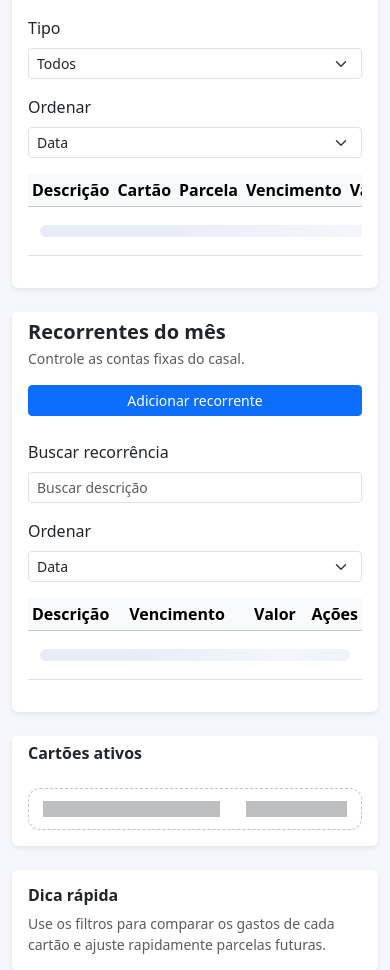
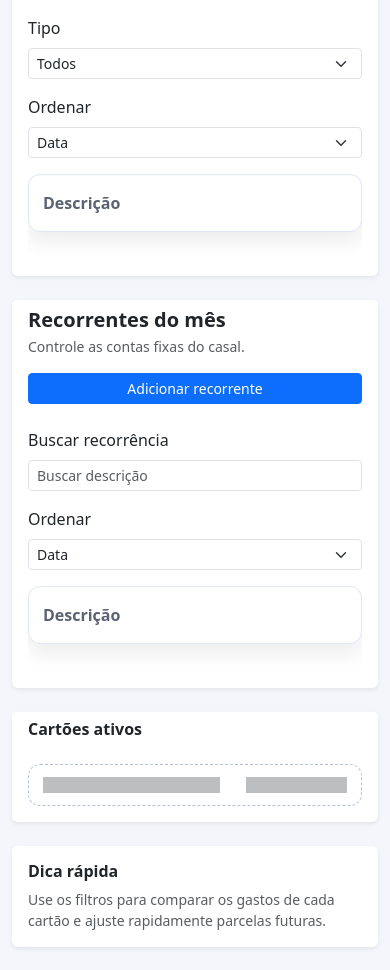
Before and after one commit to Milan-mm/financeiro_v2, a Django app: template core/templates/core/dashboard.html in a window 390 px wide. Shown: the part 995-1965 px from the top of the page. Run offline with Django 5.2, Linux system fonts and the light colour scheme; the template is opened without the code that fills it: most values are stand-ins (such as "Sample title", 1, 10 or a date in 2020); data that the repository does not hold is empty; parts of the project's set-up code (start-up, migrations or seed data) failed here and were passed over; some libraries are stand-ins or nearby versions.

Commit message:
Improve mobile table cards styling

```diff
--- a/core/static/core/styles.css
+++ b/core/static/core/styles.css
@@ -128,4 +128,86 @@ body.page {
   .month-selector select {
     width: 100%;
   }
+
+  .table thead {
+    display: none;
+  }
+
+  .table tbody tr {
+    display: block;
+    background: #ffffff;
+    border: 1px solid #e1e6f5;
+    border-radius: 12px;
+    padding: 10px 14px;
+    margin-bottom: 12px;
+    box-shadow: 0 10px 20px rgba(30, 31, 36, 0.08);
+  }
+
+  .table tbody td {
+    display: flex;
+    justify-content: space-between;
+    gap: 12px;
+    padding: 6px 0;
+    border-bottom: 1px dashed #e8ecf6;
+    text-align: left;
+  }
+
+  .table tbody td:last-child {
+    border-bottom: 0;
+  }
+
+  .table tbody td::before {
+    content: attr(data-label);
+    font-weight: 600;
+    color: #5b6274;
+  }
+
+  #purchaseTable td:nth-child(1)::before {
+    content: "Descrição";
+  }
+
+  #purchaseTable td:nth-child(2)::before {
+    content: "Cartão";
+  }
+
+  #purchaseTable td:nth-child(3)::before {
+    content: "Parcela";
+  }
+
+  #purchaseTable td:nth-child(4)::before {
+    content: "Vencimento";
+  }
+
+  #purchaseTable td:nth-child(5)::before {
+    content: "Valor";
+  }
+
+  #purchaseTable td:nth-child(6)::before {
+    content: "Ações";
+  }
+
+  #recurringTable td:nth-child(1)::before {
+    content: "Descrição";
+  }
+
+  #recurringTable td:nth-child(2)::before {
+    content: "Vencimento";
+  }
+
+  #recurringTable td:nth-child(3)::before {
+    content: "Valor";
+  }
+
+  #recurringTable td:nth-child(4)::before {
+    content: "Ações";
+  }
+
+  .table tbody td.text-end {
+    text-align: left !important;
+  }
+
+  .skeleton-row td {
+    display: block;
+    border-bottom: 0;
+  }
 }
```
